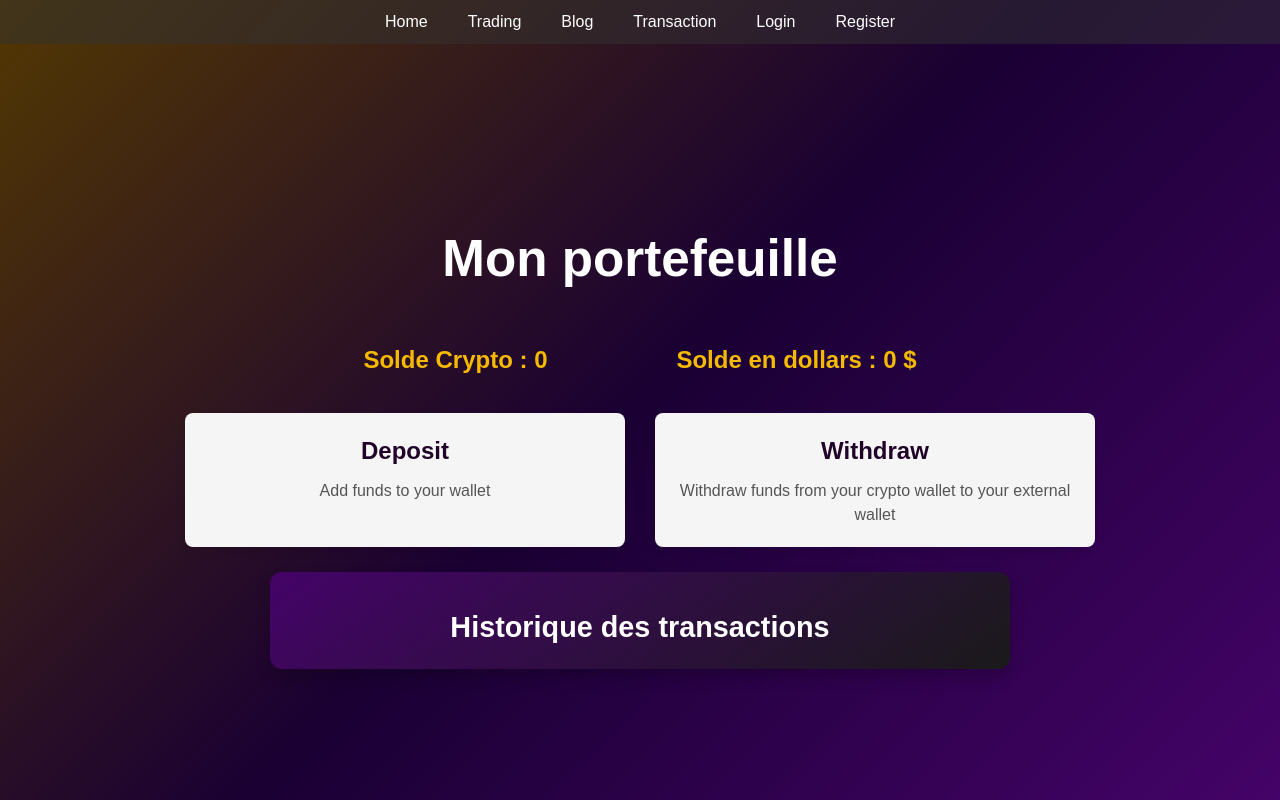
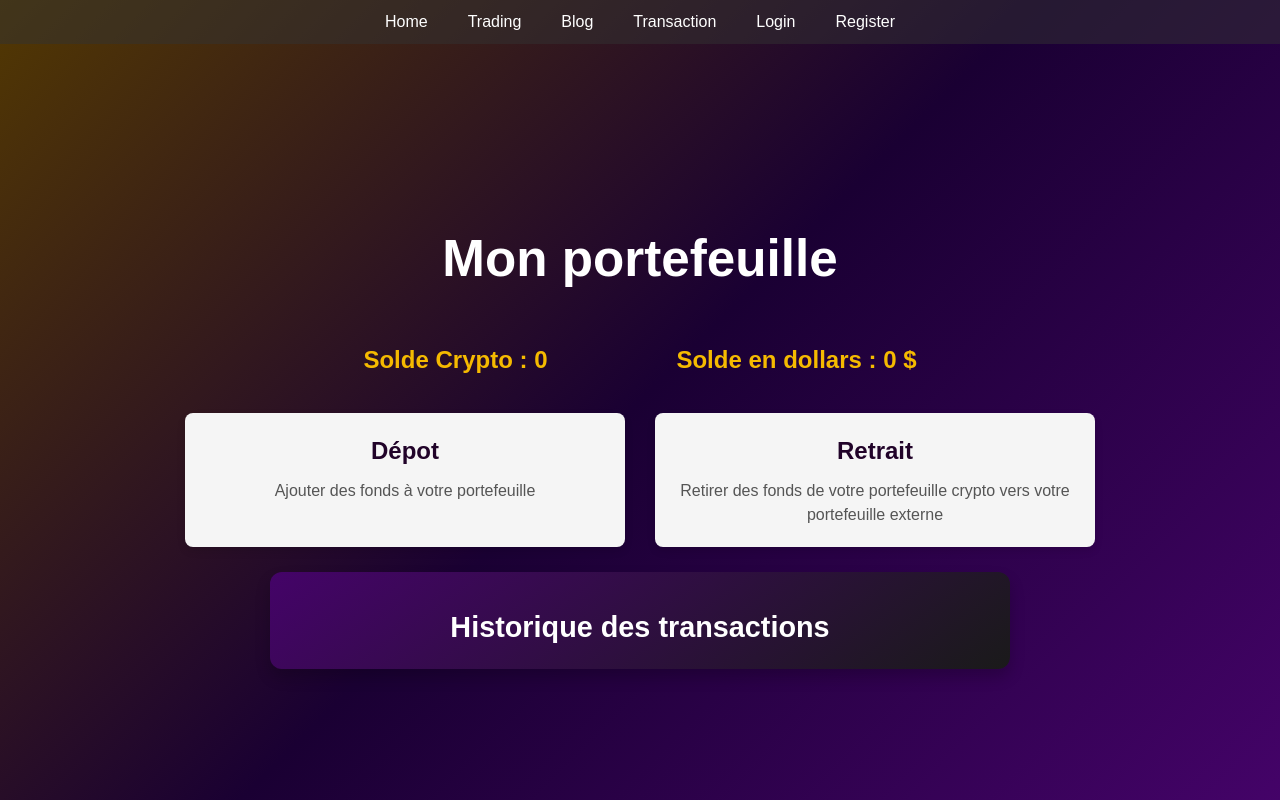
Before and after one commit to Williamvlhg/coinfocus, a React (Vite) app: page /transaction in a window 1280 px wide. Built offline with nearby package versions, Linux system fonts and the light colour scheme.

Commit message:
Traduction des paragraphes(en-fr)

```diff
--- a/src/pages/transactions/Transaction.jsx
+++ b/src/pages/transactions/Transaction.jsx
@@ -111,13 +111,13 @@ const Transaction = () => {
 
       <div className="main-transactions">
         <div className="card" onClick={() => openModal("Deposit")}>
-          <div className="card-title">Deposit</div>
-          <div className="card-description">Add funds to your wallet</div>
+          <div className="card-title">Dépot</div>
+          <div className="card-description">Ajouter des fonds à votre portefeuille</div>
         </div>
 
         <div className="card" onClick={() => openModal("Withdraw")}>
-          <div className="card-title">Withdraw</div>
-          <div className="card-description">Withdraw funds from your crypto wallet to your external wallet</div>
+          <div className="card-title">Retrait</div>
+          <div className="card-description">Retirer des fonds de votre portefeuille crypto vers votre portefeuille externe</div>
         </div>
       </div>
 
```
